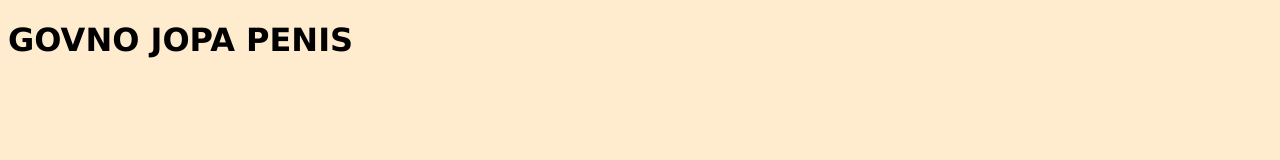
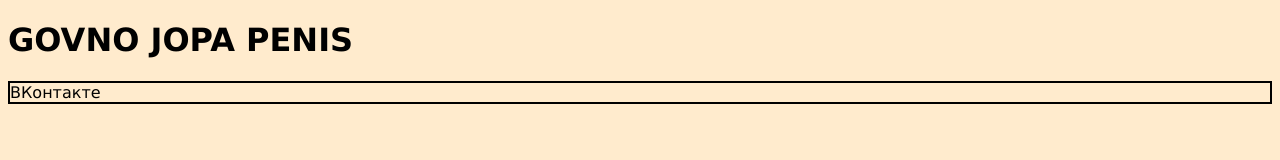
Before and after one commit to paminolo/firstProject, a plain HTML site: page index.html in a window 1280 px wide. Drawn offline with Linux system fonts and the light colour scheme.

Commit message:
modified index and style files

```diff
--- a/index.html
+++ b/index.html
@@ -9,6 +9,9 @@
 </head>
 <body>
     <h1>GOVNO JOPA PENIS</h1>
+    <div class="button">
+        <a href="https://vk.com/im" class="vk">ВКонтакте</a>
+    </div>
 
 </body>
 </html>
--- a/style.css
+++ b/style.css
@@ -2,3 +2,12 @@ body {
     font-family: 'Lucida Sans', 'Lucida Sans Regular', 'Lucida Grande', 'Lucida Sans Unicode', Geneva, Verdana, sans-serif;
     background-color: blanchedalmond;
 }
+
+.button {
+    border: black 2px solid;
+}
+
+.vk {
+    text-decoration: none;
+    color: black;
+}
```
